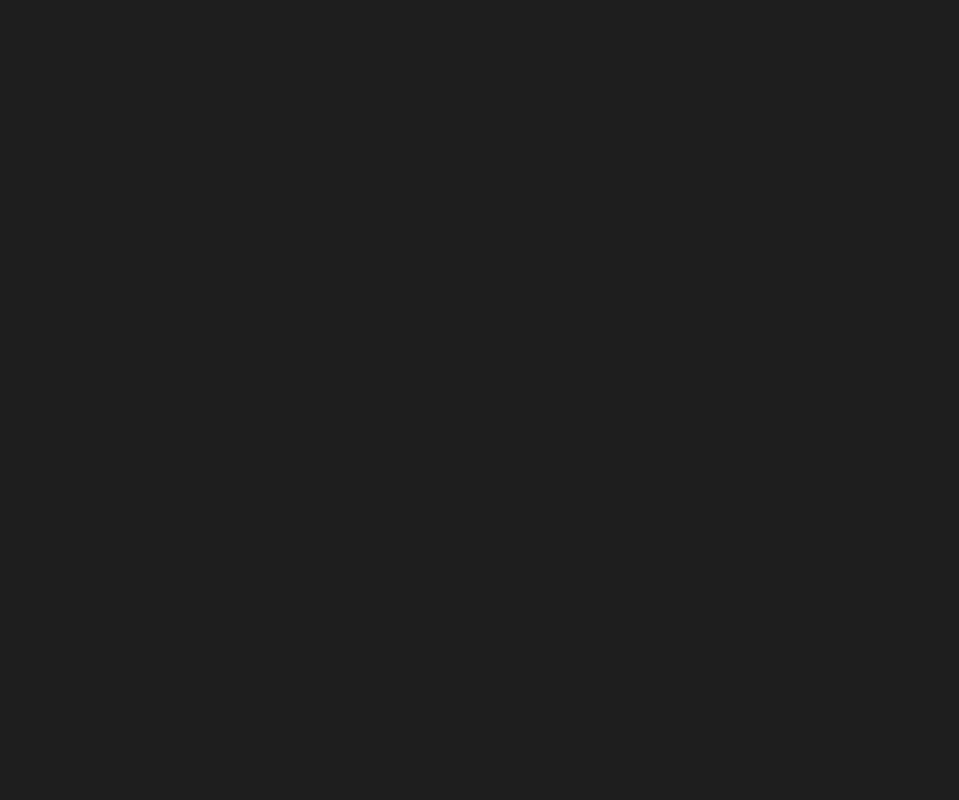
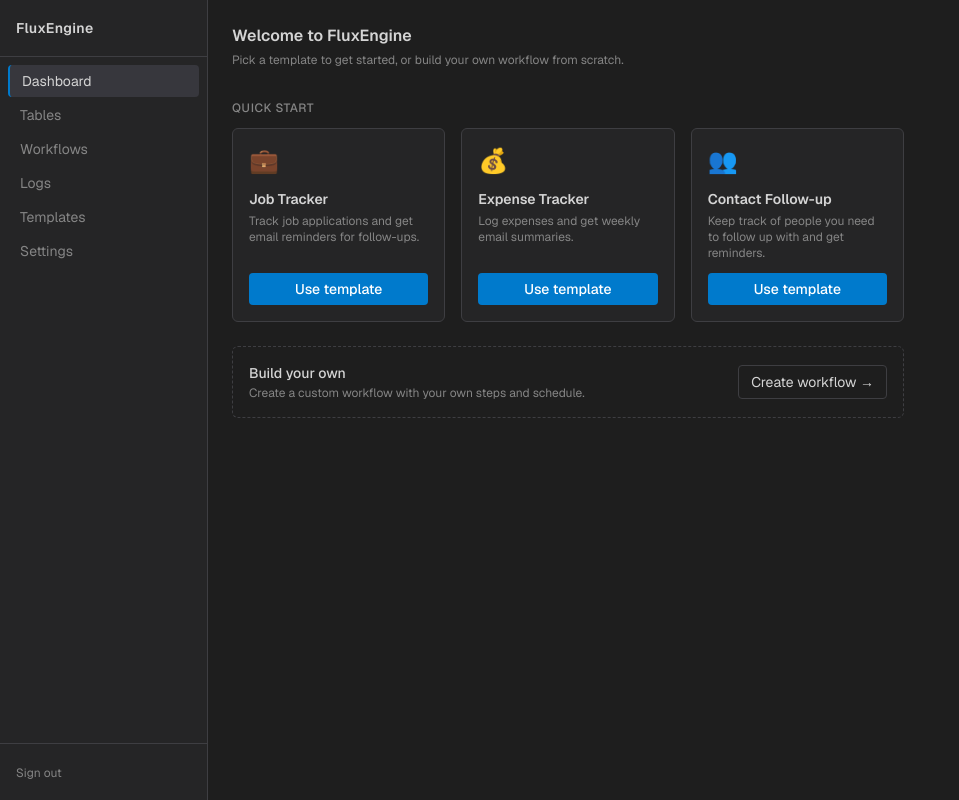
Before and after one commit to Jeromejosephh/FluxEngine, a Next.js app in the folder frontend/: page / in a window 1280 px wide. Before the commit this address had no page. Shown: the whole page, without its empty margins (0-959 px from the left). Built offline with nearby package versions, Linux system fonts and the light colour scheme; sample sign-in values are in the browser's storage.

Commit message:
feat: dashboard page, GET/IF/THEN step labels, run test button

```diff
--- /dev/null
+++ b/frontend/app/(app)/page.tsx
@@ -0,0 +1,64 @@
+"use client";
+
+import { useRouter } from "next/navigation";
+
+const TEMPLATES = [
+  {
+    id: "job_tracker",
+    icon: "💼",
+    name: "Job Tracker",
+    description: "Track job applications and get email reminders for follow-ups.",
+  },
+  {
+    id: "expense_tracker",
+    icon: "💰",
+    name: "Expense Tracker",
+    description: "Log expenses and get weekly email summaries.",
+  },
+  {
+    id: "contact_followup",
+    icon: "👥",
+    name: "Contact Follow-up",
+    description: "Keep track of people you need to follow up with and get reminders.",
+  },
+];
+
+const btnPrimary = "bg-[#007acc] text-white rounded px-3 py-1.5 text-sm font-medium hover:bg-[#0069ac] transition-colors w-full";
+const btnSecondary = "border border-[#3e3e42] rounded px-3 py-1.5 text-sm text-[#d4d4d4] hover:bg-[#37373d] transition-colors w-full";
+
+export default function DashboardPage() {
+  const router = useRouter();
+
+  return (
+    <div className="max-w-2xl">
+      <h1 className="text-base font-semibold text-[#d4d4d4] mb-1">Welcome to FluxEngine</h1>
+      <p className="text-xs text-[#858585] mb-8">Pick a template to get started, or build your own workflow from scratch.</p>
+
+      <h2 className="text-xs font-medium text-[#858585] uppercase tracking-wider mb-3">Quick Start</h2>
+      <div className="grid grid-cols-1 sm:grid-cols-3 gap-4 mb-6">
+        {TEMPLATES.map((t) => (
+          <div key={t.id} className="border border-[#3e3e42] rounded-lg p-4 bg-[#252526] flex flex-col gap-3">
+            <div className="text-2xl">{t.icon}</div>
+            <div className="flex-1">
+              <h3 className="font-semibold text-sm text-[#d4d4d4]">{t.name}</h3>
+              <p className="text-xs text-[#858585] mt-1">{t.description}</p>
+            </div>
+            <button onClick={() => router.push("/templates")} className={btnPrimary}>
+              Use template
+            </button>
+          </div>
+        ))}
+      </div>
+
+      <div className="border border-dashed border-[#3e3e42] rounded-lg p-4 bg-[#1e1e1e] flex items-center justify-between">
+        <div>
+          <p className="text-sm font-medium text-[#d4d4d4]">Build your own</p>
+          <p className="text-xs text-[#858585] mt-0.5">Create a custom workflow with your own steps and schedule.</p>
+        </div>
+        <button onClick={() => router.push("/workflows")} className="border border-[#3e3e42] rounded px-3 py-1.5 text-sm text-[#d4d4d4] hover:bg-[#37373d] transition-colors shrink-0 ml-4">
+          Create workflow →
+        </button>
+      </div>
+    </div>
+  );
+}
--- a/frontend/app/(app)/workflows/page.tsx
+++ b/frontend/app/(app)/workflows/page.tsx
@@ -15,6 +15,8 @@ interface Step {
 }
 interface Table { id: number; name: string; }
 interface Schedule { cron_expr: string; is_enabled: boolean; next_run_at: string | null; }
+interface StepResult { step_id: number; step_name: string; step_type: string; success: boolean; rows_out: number; error?: string; }
+interface RunResult { success: boolean; workflow_name: string; error?: string; steps: StepResult[]; }
 
 const STATUS_COLORS: Record<string, string> = {
   draft: "bg-[#37373d] text-[#858585]",
@@ -26,7 +28,14 @@ const STEP_COLORS: Record<string, string> = {
   query: "bg-[#1e2a3a] text-[#569cd6]",
   condition: "bg-[#2a2a1e] text-[#dcdcaa]",
   action: "bg-[#2a1e3a] text-[#c586c0]",
-  transform: "bg-[#37373d] text-[#858585]",
+  transform: "bg-[#2a2a1e] text-[#dcdcaa]",
+};
+
+const STEP_LABELS: Record<string, string> = {
+  query: "GET",
+  transform: "IF",
+  condition: "IF",
+  action: "THEN",
 };
 
 const inputCls = "bg-[#3c3c3c] border border-[#3e3e42] rounded px-3 py-2 text-sm text-[#d4d4d4] focus:outline-none focus:border-[#007acc] placeholder-[#858585] w-full";
@@ -39,7 +48,7 @@ export default function WorkflowsPage() {
   const [showCreate, setShowCreate] = useState(false);
   const [newName, setNewName] = useState("");
   const [newDesc, setNewDesc] = useState("");
-  const [runResult, setRunResult] = useState<Record<string, unknown> | null>(null);
+  const [runResult, setRunResult] = useState<RunResult | null>(null);
   const [runError, setRunError] = useState("");
 
   // Edit workflow
@@ -173,8 +182,8 @@ export default function WorkflowsPage() {
   });
 
   const runWorkflow = useMutation({
-    mutationFn: () => api.post(`/api/workflows/${selected!.id}/run/`, {}),
-    onSuccess: (res) => { setRunResult(res as Record<string, unknown>); setRunError(""); },
+    mutationFn: () => api.post<RunResult>(`/api/workflows/${selected!.id}/run/`, {}),
+    onSuccess: (res) => { setRunResult(res); setRunError(""); },
     onError: (e: Error) => setRunError(e.message),
   });
 
@@ -273,15 +282,13 @@ export default function WorkflowsPage() {
                     Activate
                   </button>
                 )}
-                {selected.status === "active" && (
                 <button
-                    onClick={() => runWorkflow.mutate()}
+                  onClick={() => { setRunResult(null); setRunError(""); runWorkflow.mutate(); }}
                   disabled={runWorkflow.isPending}
                   className="bg-[#1e3a2f] text-[#4ec9b0] border border-[#2a5a3f] rounded px-3 py-1.5 text-sm font-medium hover:bg-[#2a5a3f] disabled:opacity-50 transition-colors"
                 >
-                    {runWorkflow.isPending ? "Running..." : "▶ Run now"}
+                  {runWorkflow.isPending ? "Running..." : selected.status === "active" ? "▶ Run now" : "▶ Run test"}
                 </button>
-                )}
                 <button onClick={() => deleteWorkflow.mutate(selected.id)} className="text-sm text-[#f14c4c] hover:text-red-400 px-2 py-1.5">
                   Delete
                 </button>
@@ -313,7 +320,7 @@ export default function WorkflowsPage() {
                     <div className="flex items-center gap-2">
                       <span className="text-xs text-[#4e4e4e] w-4">{i + 1}</span>
                       <span className={`text-xs px-2 py-0.5 rounded font-medium ${STEP_COLORS[step.step_type] ?? STEP_COLORS.transform}`}>
-                        {step.step_type}
+                        {STEP_LABELS[step.step_type] ?? step.step_type.toUpperCase()}
                       </span>
                       <span className="text-sm text-[#d4d4d4] font-medium flex-1">{step.name}</span>
                       <button
@@ -338,15 +345,29 @@ export default function WorkflowsPage() {
             {runError && <p className="text-sm text-[#f14c4c] mb-3">{runError}</p>}
             {runResult && (
               <div className="border border-[#3e3e42] rounded-lg p-4 bg-[#252526]">
-                <p className="text-sm font-medium text-[#d4d4d4] mb-2">
-                  Last run —{" "}
-                  <span className={runResult.success ? "text-[#4ec9b0]" : "text-[#f14c4c]"}>
-                    {runResult.success ? "Success" : "Failed"}
+                <div className="flex items-center gap-2 mb-3">
+                  <span className={`w-2 h-2 rounded-full ${runResult.success ? "bg-[#4ec9b0]" : "bg-[#f14c4c]"}`} />
+                  <p className="text-sm font-medium text-[#d4d4d4]">
+                    {runResult.success ? "Run complete" : "Run failed"}
+                  </p>
+                  {runResult.error && <p className="text-xs text-[#f14c4c] ml-1">{runResult.error}</p>}
+                </div>
+                <div className="flex flex-col gap-2">
+                  {runResult.steps.map((s, i) => (
+                    <div key={s.step_id} className="flex items-center gap-3 text-xs">
+                      <span className="text-[#4e4e4e] w-4 shrink-0">{i + 1}</span>
+                      <span className={`px-2 py-0.5 rounded font-medium shrink-0 ${STEP_COLORS[s.step_type] ?? STEP_COLORS.transform}`}>
+                        {STEP_LABELS[s.step_type] ?? s.step_type.toUpperCase()}
                       </span>
-                </p>
-                <pre className="text-xs text-[#858585] font-mono overflow-auto whitespace-pre-wrap">
-                  {JSON.stringify(runResult, null, 2)}
-                </pre>
+                      <span className="text-[#d4d4d4] flex-1">{s.step_name}</span>
+                      {s.success ? (
+                        <span className="text-[#858585]">{s.rows_out} row{s.rows_out !== 1 ? "s" : ""}</span>
+                      ) : (
+                        <span className="text-[#f14c4c] truncate max-w-50">{s.error}</span>
+                      )}
+                    </div>
+                  ))}
+                </div>
               </div>
             )}
           </div>
@@ -470,11 +491,11 @@ export default function WorkflowsPage() {
               <div className="flex flex-col gap-1.5">
                 <label className="text-xs text-[#858585] uppercase tracking-wide">Type</label>
                 <select value={stepType} onChange={(e) => setStepType(e.target.value)} className={inputCls}>
-                  <option value="query">Query — fetch rows from a table</option>
-                  <option value="condition">Condition — filter rows by a rule</option>
-                  <option value="action">Action — send raw JSON to a webhook</option>
-                  <option value="notify">Notify — send formatted message (ntfy, Slack, etc.)</option>
-                  <option value="email">Email — send formatted email via Gmail</option>
+                  <option value="query">GET — fetch rows from a table</option>
+                  <option value="condition">IF — filter rows by a rule</option>
+                  <option value="action">THEN — send raw JSON to a webhook</option>
+                  <option value="notify">THEN — send formatted message (ntfy, Slack, etc.)</option>
+                  <option value="email">THEN — send formatted email</option>
                 </select>
               </div>
 
--- a/frontend/app/login/page.tsx
+++ b/frontend/app/login/page.tsx
@@ -18,7 +18,7 @@ export default function LoginPage() {
     try {
       const { access_token } = await login(email, password);
       localStorage.setItem("token", access_token);
-      router.push("/tables");
+      router.push("/");
     } catch {
       setError("Invalid email or password");
     } finally {
--- a/frontend/components/Sidebar.tsx
+++ b/frontend/components/Sidebar.tsx
@@ -5,6 +5,7 @@ import { usePathname } from "next/navigation";
 import { cn } from "@/src/utils";
 
 const links = [
+  { href: "/", label: "Dashboard", exact: true },
   { href: "/tables", label: "Tables" },
   { href: "/workflows", label: "Workflows" },
   { href: "/logs", label: "Logs" },
@@ -27,7 +28,7 @@ export function Sidebar() {
             href={link.href}
             className={cn(
               "px-3 py-1.5 rounded text-sm text-[#858585] hover:text-[#d4d4d4] hover:bg-[#37373d] transition-colors",
-              pathname.startsWith(link.href) &&
+              (link.exact ? pathname === link.href : pathname.startsWith(link.href)) &&
                 "bg-[#37373d] text-[#d4d4d4] border-l-2 border-[#007acc]"
             )}
           >
```
Also changed, not shown: 1 other file (tests, documents, lock files or other folders). Lines whose indentation alone changed are shown as unchanged.
